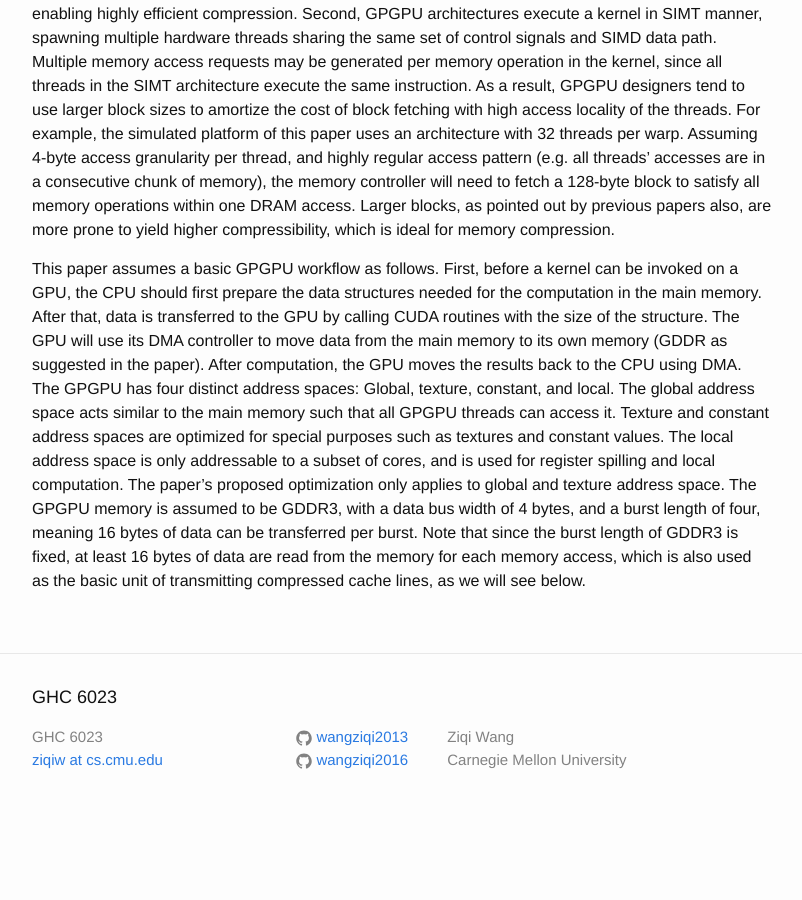
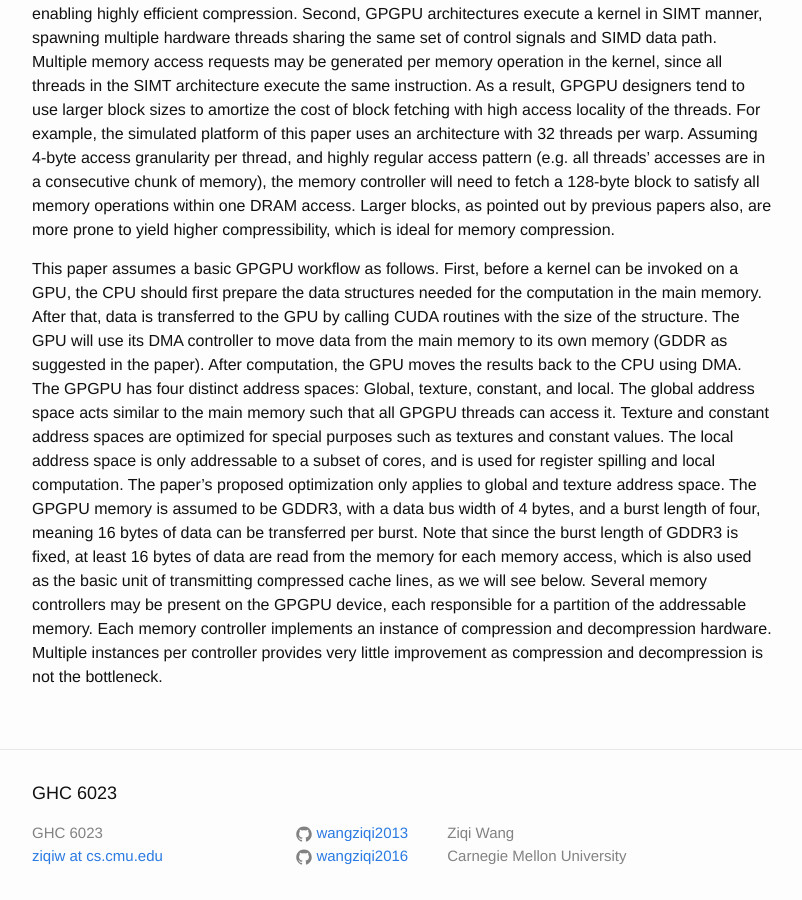
Before and after one commit to wangziqi2013/wangziqi2013.github.io, a Jekyll site: the page built from _posts/2020-07-19-loseless-and-lossy-memory-io-link-compression.markdown, in a window 1280 px wide and 900 px high, scrolled down 748 px. Shown: the whole window, without its empty margins (238-1040 px from the left). Built offline with Jekyll 4.4.1, drawn with Linux system fonts in a browser that asks for light colours; before the commit the page ends 1579 px from its top, so only the background shows below that.

Commit message:
Adding controller

```diff
--- a/_posts/2020-07-19-loseless-and-lossy-memory-io-link-compression.markdown
+++ b/_posts/2020-07-19-loseless-and-lossy-memory-io-link-compression.markdown
@@ -43,3 +43,6 @@ The GPGPU memory is assumed to be GDDR3, with a data bus width of 4 bytes, and a
 of data can be transferred per burst. Note that since the burst length of GDDR3 is fixed, at least 16 bytes of data are
 read from the memory for each memory access, which is also used as the basic unit of transmitting compressed cache lines,
 as we will see below.
+Several memory controllers may be present on the GPGPU device, each responsible for a partition of the addressable memory.
+Each memory controller implements an instance of compression and decompression hardware. Multiple instances per controller
+provides very little improvement as compression and decompression is not the bottleneck.
```
